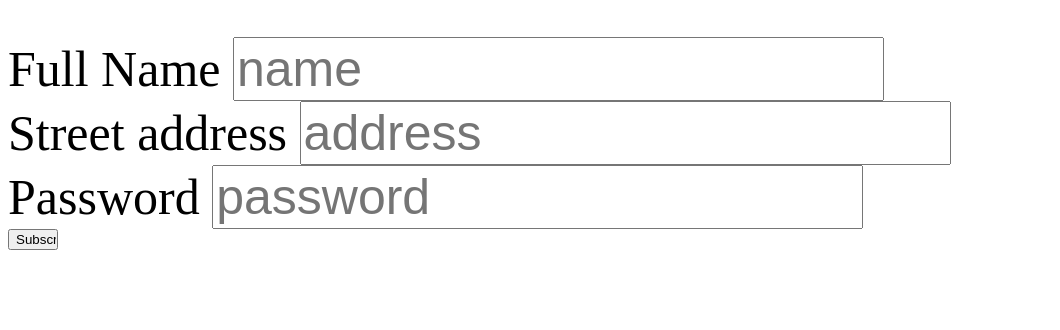
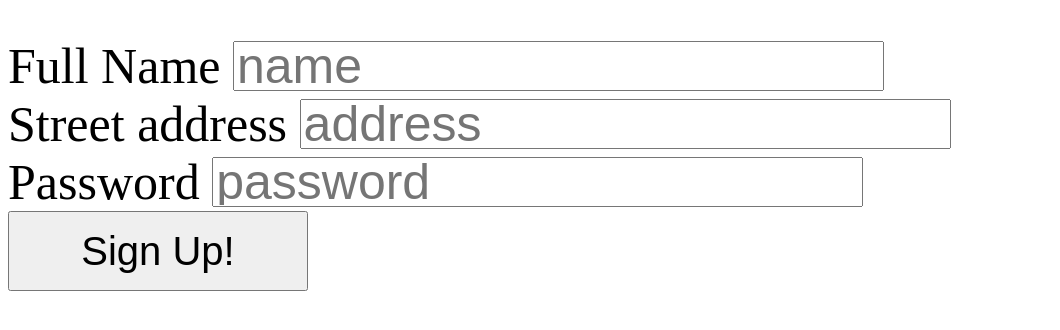
Before and after one commit to baizhongyuan-cpu/sentinel2026, a plain HTML site: page sentinel-day1/mini_website.html in a window 1280 px wide. Shown: the part 80-410 px from the top of the page, without its empty margins (0-1060 px from the left). Drawn offline with Linux system fonts and the light colour scheme.

Commit message:
Update mini_website.html

```diff
--- a/sentinel-day1/mini_website.html
+++ b/sentinel-day1/mini_website.html
@@ -1,26 +1,27 @@
 <html>
     <head>
         <title>
-            Sign in
+            Sign up!
         </title>
     </head>
     <body>
-        <h1 style="font-size:60px; font-family:Italics; color:blue">Waffles Institution Microhard Account</h1>
+        <h1 style="font-size:60px; font-style:Italics; color:blue">Waffles Institution Microhard Account</h1>
         <form style="font-size:50px">
 
                 <label for="fullname">Full Name</label>
-                <input style="font-size:50px" id="fullname" type="text" placeholder="name"/><br/>
+                <input style="font-size:50px; height:50px;" id="fullname" type="text" placeholder="name"/><br/>
 
                 <label for="address">Street address</label>
-                <input style="font-size:50px" id="address" type="text" placeholder="address"/><br/>
+                <input style="font-size:50px; height:50px" id="address" type="text" placeholder="address"/><br/>
 
 
                 <label for="password">Password</label>
-                <input style="font-size:50px" id="password" type="password" placeholder="password"/><br/>
+                <input style="font-size:50px; height:50px" id="password" type="password" placeholder="password"/><br/>
                 <a href = "https://baizhongyuan-cpu.github.io/sentinel2026/sentinel-day1/mini_website2.html">
-                    <input style="width:50px" type="button" value="Subscribe">
+                    <button style="width:300px; height:80px; font-size:40px" type="button">
+                        Sign Up!
+                    </button>
                 </a>
-
         </form>
     </body>
 </html>
```
